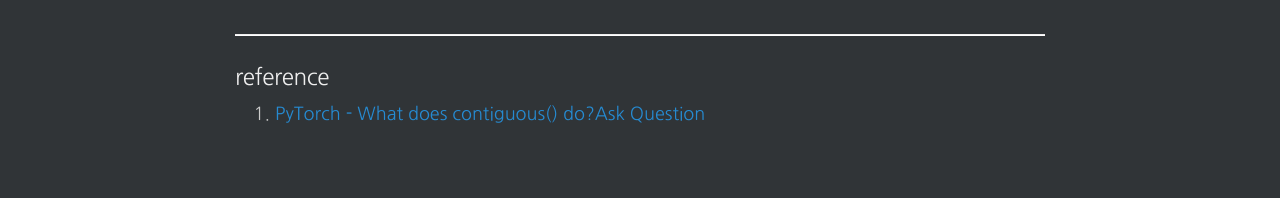
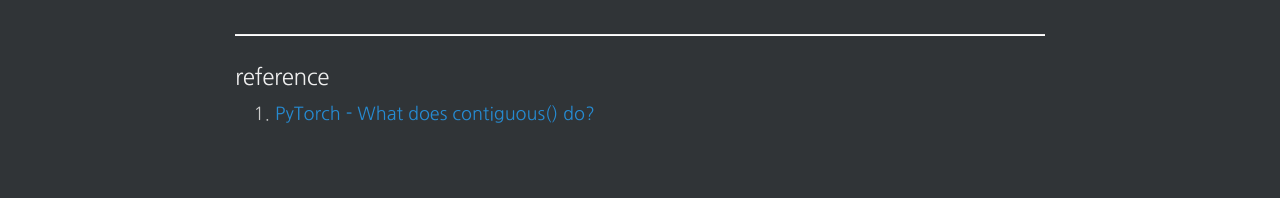
Before and after one commit to changhyeonnam/changhyeonnam.github.io, a Jekyll site: the page built from _posts/2022/2022-1-26-torch.contiguous.md, in a window 1280 px wide. Shown: the part 1608-1806 px from the top of the page. Built offline with Jekyll 4.4.1, drawn with Linux system fonts in a browser that asks for light colours; nearby versions of some CDN libraries; comment, search, counter and statistics services are not loaded.

Commit message:
update contiguous.md

```diff
--- a/_posts/2022/2022-1-26-torch.contiguous.md
+++ b/_posts/2022/2022-1-26-torch.contiguous.md
@@ -68,4 +68,4 @@ print(y.is_contiguous())
 
 ### reference
 
-1. [PyTorch - What does contiguous() do?](https://stackoverflow.com/questions/48915810/pytorch-what-does-contiguous-do)[Ask Question](https://stackoverflow.com/questions/ask)
+1. [PyTorch - What does contiguous() do?](https://stackoverflow.com/questions/48915810/pytorch-what-does-contiguous-do)
```
